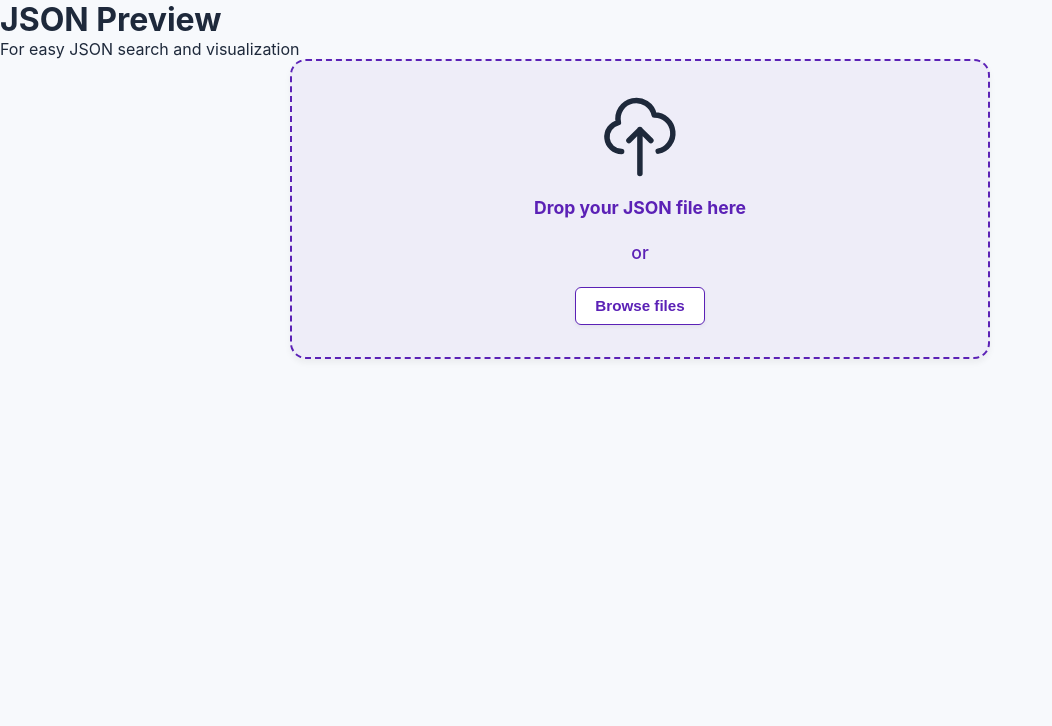
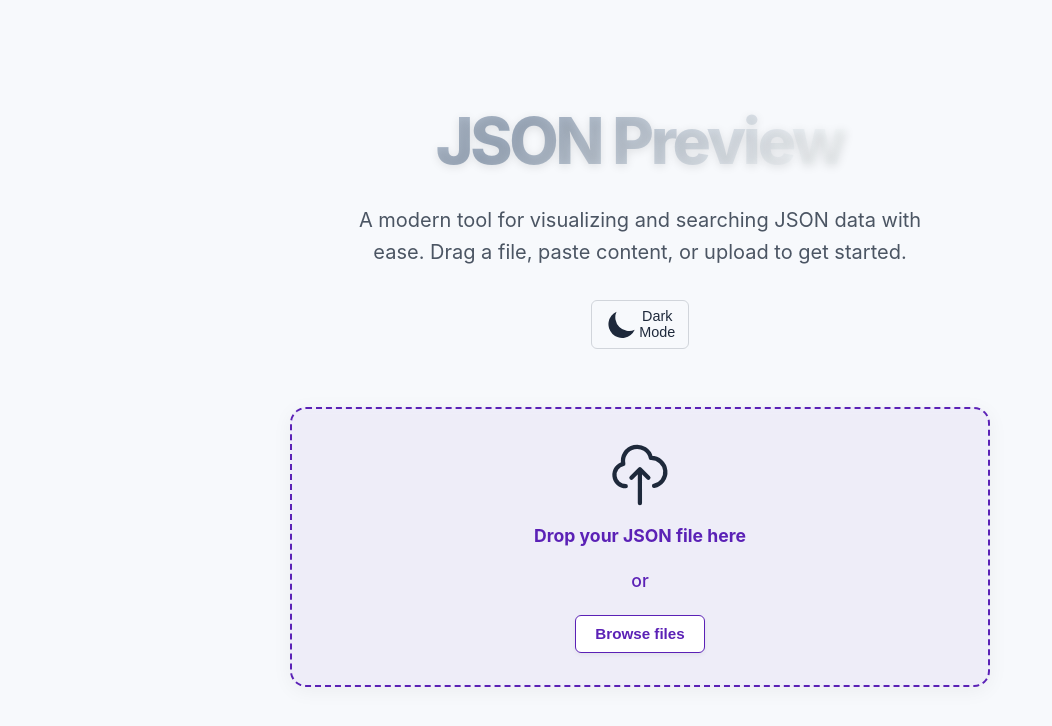
Before and after one commit to davidus27/json-preview, a React (Create React App) app: page / in a window 1280 px wide. Shown: the top 726 px of the page, without its empty margins (0-1052 px from the left). Built offline with nearby package versions, Linux system fonts and the light colour scheme.

Commit message:
implement theme toggling

```diff
--- a/src/App.jsx
+++ b/src/App.jsx
@@ -5,8 +5,9 @@ import TreeRenderer from './components/TreeRenderer';
 import InspectorPanel from './components/InspectorPanel';
 import Breadcrumbs from './components/Breadcrumbs';
 import Toast from './components/Toast';
+import ThemeToggle from './components/ThemeToggle';
 import workerService from './services/WorkerService';
-import ToastContainer, { showToast } from './components/ToastContainer';
+import ToastContainer from './components/ToastContainer';
 
 export default function App() {
   const [jsonData, setJsonData] = useState(null);
@@ -15,6 +16,32 @@ export default function App() {
   const [allExpanded, setAllExpanded] = useState(false);
   const [toastMessage, setToastMessage] = useState(null);
   const stableSelectedPath = useMemo(() => selectedPath, [selectedPath.join('.')]); // eslint-disable-line react-hooks/exhaustive-deps
+
+  // Initialize theme based on system preference
+  useEffect(() => {
+    // Check if user has already set a preference
+    const savedTheme = localStorage.getItem('jsonLensTheme');
+
+    if (savedTheme) {
+      document.documentElement.classList.toggle('dark', savedTheme === 'dark');
+    } else {
+      // If no saved preference, use system preference
+      const prefersDark = window.matchMedia('(prefers-color-scheme: dark)').matches;
+      document.documentElement.classList.toggle('dark', prefersDark);
+      localStorage.setItem('jsonLensTheme', prefersDark ? 'dark' : 'light');
+    }
+
+    // Listen for system preference changes
+    const mediaQuery = window.matchMedia('(prefers-color-scheme: dark)');
+    const handleChange = (e) => {
+      if (!localStorage.getItem('jsonLensTheme')) {
+        document.documentElement.classList.toggle('dark', e.matches);
+      }
+    };
+
+    mediaQuery.addEventListener('change', handleChange);
+    return () => mediaQuery.removeEventListener('change', handleChange);
+  }, []);
 
   // Clean up workers when app unmounts
   useEffect(() => {
@@ -41,20 +68,22 @@ export default function App() {
 
   const WelcomeMessage = () => {
     return (
-      <div className="text-center mb-8">
-        <h1 className="text-4xl sm:text-5xl font-extrabold text-transparent bg-clip-text bg-gradient-to-r from-pink-500 via-purple-500 to-indigo-500 animate-gradient">
-          JSON Preview
-        </h1>
-        <p className="mt-2 text-lg text-gray-500">
-          For easy JSON search and visualization
+      <div className="welcome-message">
+        <h1>JSON Preview</h1>
+        <p>
+          A modern tool for visualizing and searching JSON data with ease.
+          Drag a file, paste content, or upload to get started.
         </p>
+        <div className="theme-toggle">
+          <ThemeToggle />
+        </div>
       </div>
     );
   };
 
   if (!jsonData) {
     return (
-      <div className="min-h-screen flex items-center justify-center">
+      <div className="welcome-container dark:bg-gray-900 transition-colors duration-200">
         <WelcomeMessage />
         <DragDropArea onDataLoaded={onDataLoaded} />
       </div>
@@ -62,13 +91,16 @@ export default function App() {
   }
 
   return (
-    <div className="app-container">
+    <div className="app-container dark:bg-gray-900 transition-colors duration-200">
       {toastMessage && (
         <Toast message={toastMessage} onClose={handleToastClose} />
       )}
-      <div className="left-panel">
+      <div className="left-panel dark:bg-gray-900">
         <div className="left-panel-header sticky top-0 z-20 bg-inherit shadow-sm">
           <div className="control-panel">
+            <div className="flex justify-end p-2">
+              <ThemeToggle />
+            </div>
             <SearchBar filter={filter} setFilter={setFilter} />
 
             <div className="menu-controls">
```
